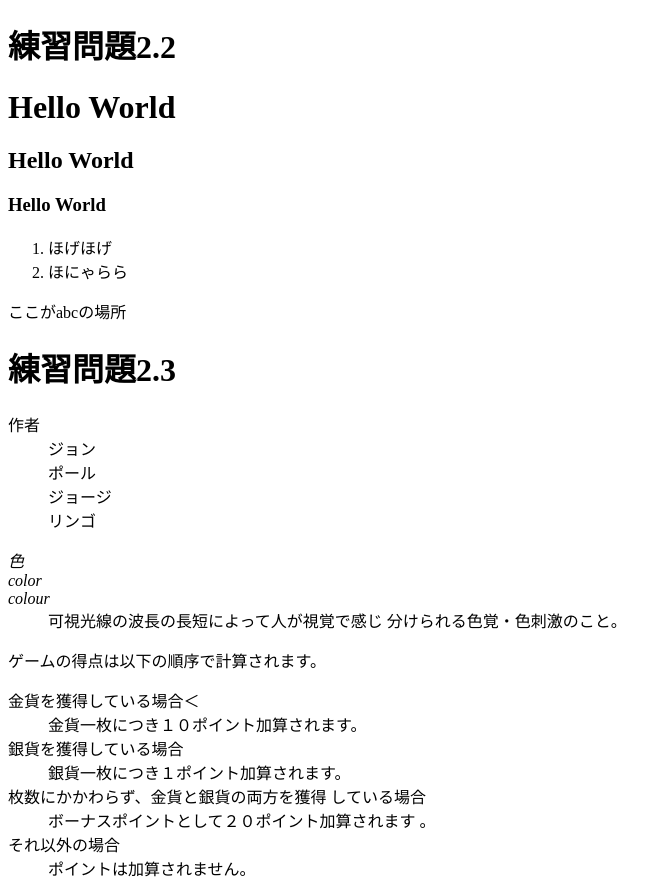
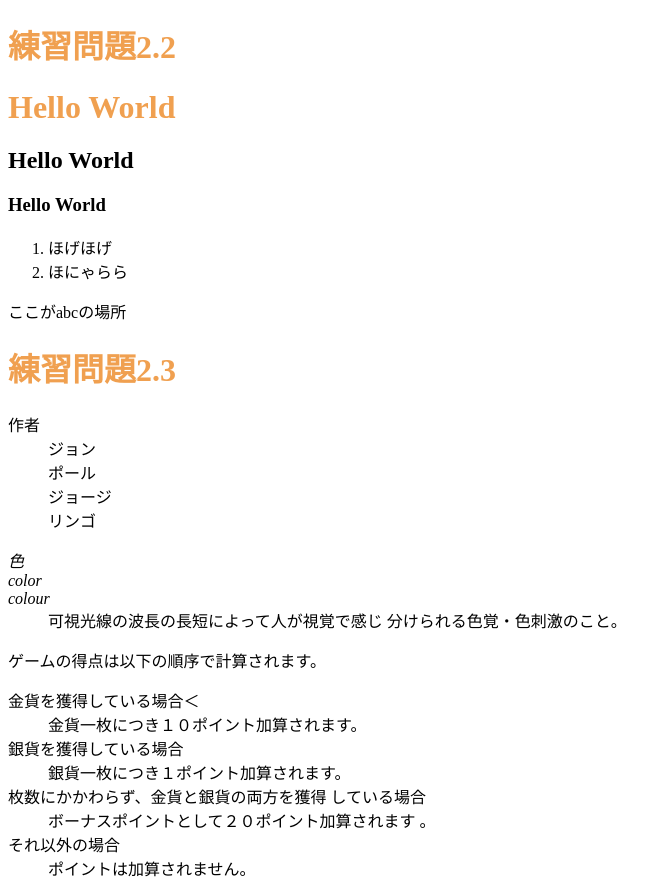
Before and after one commit to watanabeeito/web2025github, a plain HTML site: page index.html in a window 1280 px wide. Shown: the top 883 px of the page, without its empty margins (0-672 px from the left). Drawn offline with Linux system fonts and the light colour scheme.

Commit message:
Update mystyle.css

```diff
--- a/mystyle.css
+++ b/mystyle.css
@@ -1,3 +1,3 @@
-h1｛color:blue;｝
-/* h1｛color:green;｝*/
-h1｛color:#F0A050;｝
+h1{color:blue;}
+/* h1{color:green;}*/
+h1{color:#F0A050;}
```
